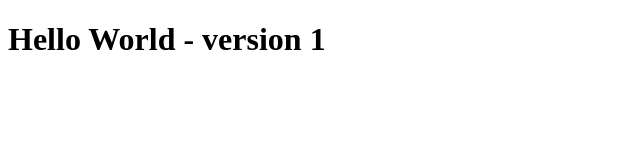
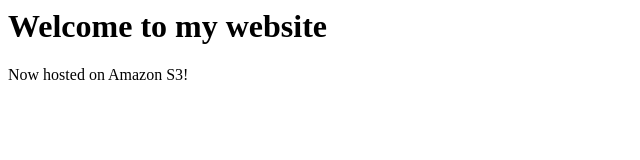
Before and after one commit to lynnemunini/green-build, a plain HTML site: page index.html in a window 1280 px wide. Shown: the whole page, without its empty margins (0-640 px from the left). Drawn offline with Linux system fonts and the light colour scheme.

```diff
--- a/index.html
+++ b/index.html
@@ -1,9 +1,9 @@
-<!DOCTYPE html>
-<html lang="en">
-    <head>
-        <title>Version 1</title>
-    </head>
-    <body>
-        <h1>Hello World - version 1</h1>
-    </body>
+<html xmlns="http://www.w3.org/1999/xhtml" >
+<head>
+    <title>My Website Home Page</title>
+</head>
+<body>
+  <h1>Welcome to my website</h1>
+  <p>Now hosted on Amazon S3!</p>
+</body>
 </html>
```
Also changed, not shown: 1 other file.
